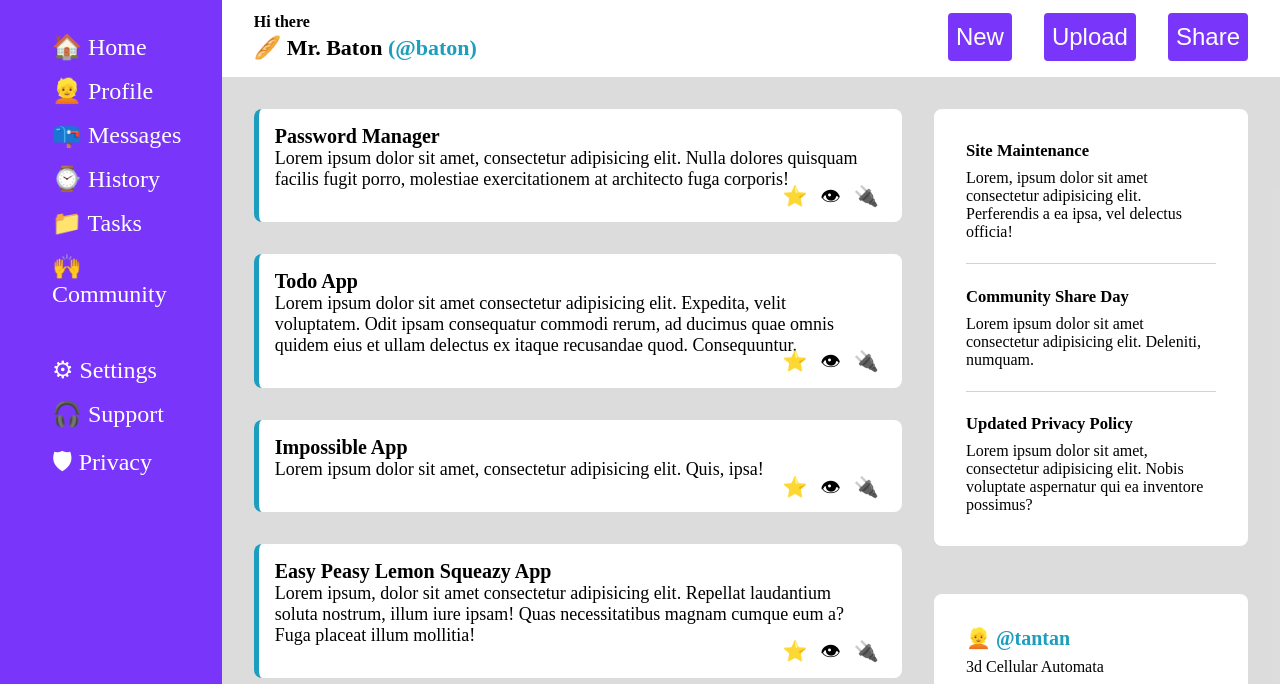
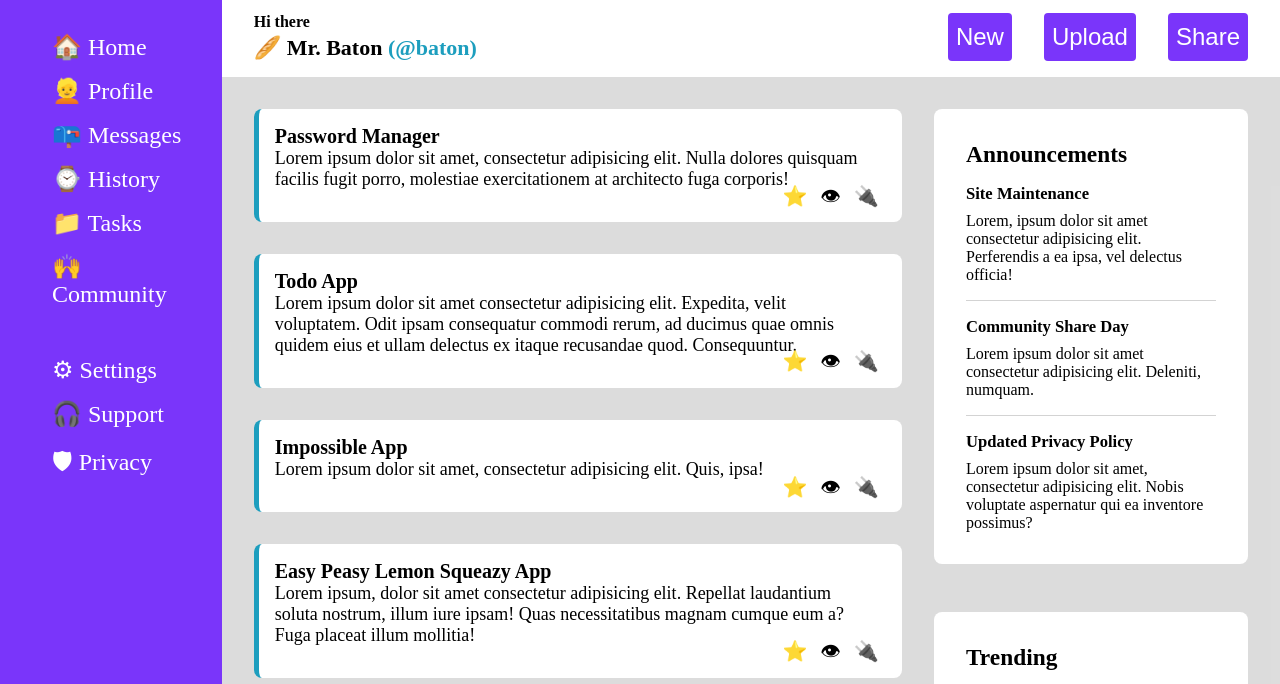
Before and after one commit to ThreeDotsEllipsis/admin-dashboard, a plain HTML site: page index.html in a window 1280 px wide. Shown: the part 69-753 px from the top of the page. Drawn offline with Linux system fonts and the light colour scheme.

Commit message:
More emojies and size tweakings

```diff
--- a/index.html
+++ b/index.html
@@ -114,6 +114,7 @@
                     </div>
                 </div>
                 <div class="announcements">
+                    <h3>Announcements</h3>
                     <div class="announce">
                         <h5>Site Maintenance</h5>
                         <p>
@@ -140,6 +141,7 @@
                     </div>
                 </div>
                 <div class="trending">
+                    <h3>Trending</h3>
                     <div class="user">
                         <h4>👱 <span class="tag">@tantan</span></h5>
                         <p>3d Cellular Automata</p>
```
